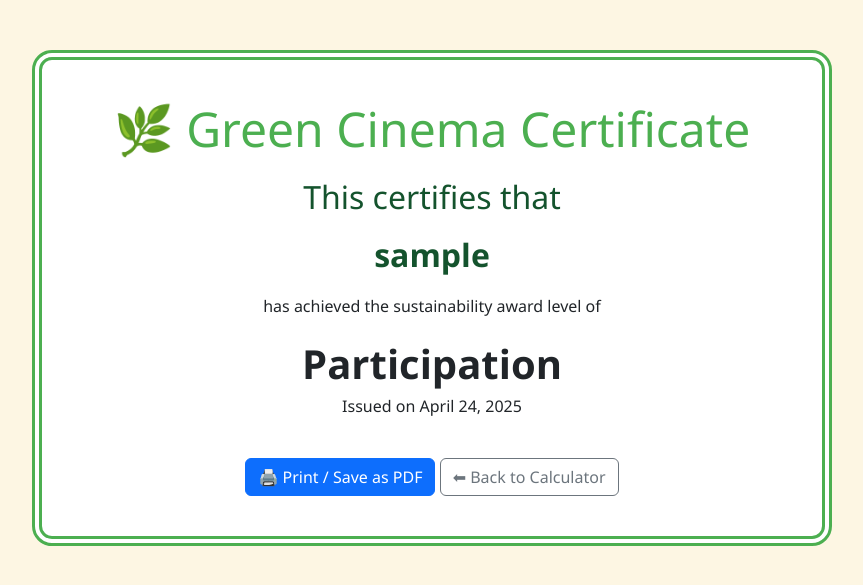
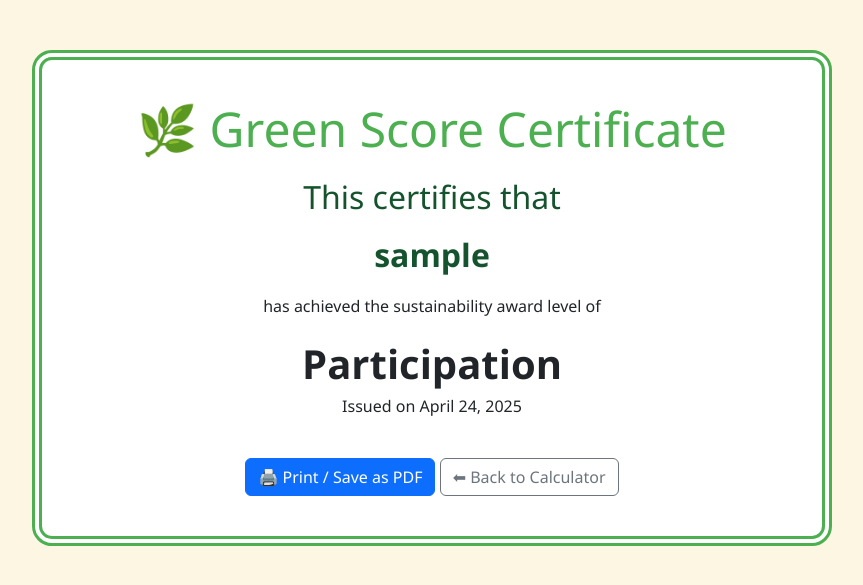
Before and after one commit to Lancelcode/Graded-Unit-2-webpage, a PHP site: page /certificate_preview.php in a window 1280 px wide. Shown: the top 585 px of the page, without its empty margins (208-1071 px from the left). Run offline with PHP 8.4, Linux system fonts and the light colour scheme; the visitor is signed in with stand-in values (Sample User, id 1).

Commit message:
fix in naming

```diff
--- a/certificate_preview.php
+++ b/certificate_preview.php
@@ -47,7 +47,7 @@ $date = date('F j, Y');
 </head>
 <body>
 <div class="certificate">
-    <h1>🌿 Green Cinema Certificate</h1>
+    <h1>🌿 Green Score Certificate</h1>
     <h2>This certifies that</h2>
     <h2><strong><?= htmlspecialchars($username) ?></strong></h2>
     <p>has achieved the sustainability award level of</p>
```
